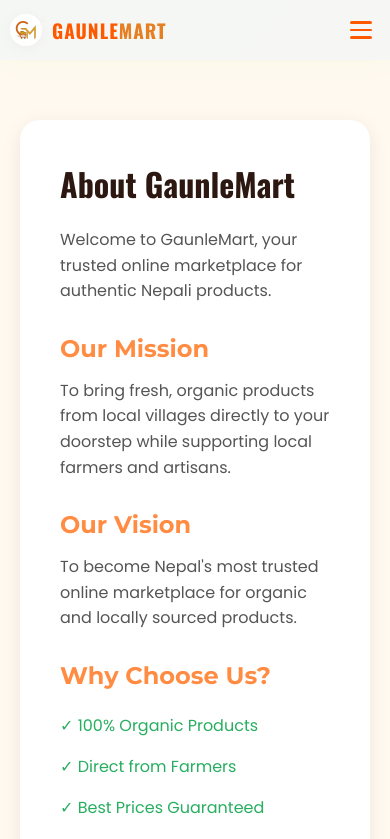
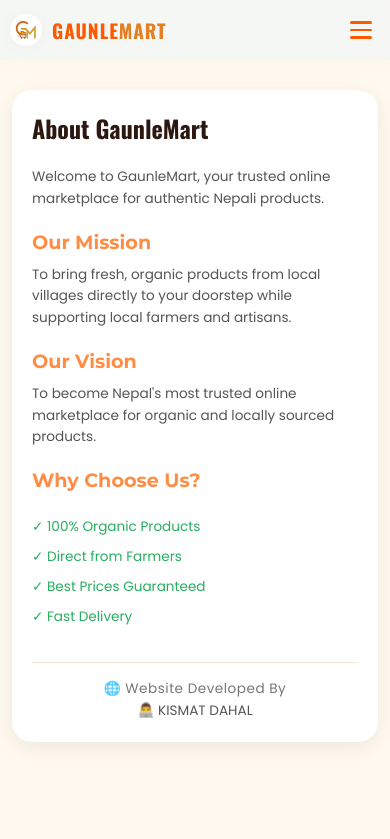
Before and after one commit to kismatdahal1-afk/GaunleMart, a React (Create React App) app: page /about in a window 390 px wide. Shown: the top 839 px of the page. Built offline with nearby package versions, Linux system fonts and the light colour scheme.

Commit message:
Adding Logo on About Page

```diff
--- a/src/pages/About.css
+++ b/src/pages/About.css
@@ -1,7 +1,27 @@
+/* About.css - About page styling with watermark logo and developer credit */
 .about-page {
   padding: 60px 20px;
   background-color: #FFF9F0;
   min-height: calc(100vh - 75px);
+  position: relative;
+}
+
+/* Watermark Logo - Background effect */
+.about-page::before {
+  content: '';
+  position: fixed;
+  top: 50%;
+  left: 50%;
+  transform: translate(-50%, -50%);
+  width: 400px;
+  height: 400px;
+  background-image: url('../images/logo.jpg');
+  background-size: contain;
+  background-repeat: no-repeat;
+  background-position: center;
+  opacity: 0.04;
+  pointer-events: none;
+  z-index: 0;
 }
 
 .about-container {
@@ -11,33 +31,146 @@
   padding: 40px;
   border-radius: 20px;
   box-shadow: 0 5px 20px rgba(0, 0, 0, 0.08);
+  position: relative;
+  z-index: 1;
 }
 
 .about-container h1 {
   font-family: 'Oswald', sans-serif;
   color: #2c1810;
   margin-bottom: 20px;
+  font-size: 2.5rem;
 }
 
 .about-container h2 {
   font-family: 'Montserrat', sans-serif;
   color: #FF8C42;
   margin: 30px 0 15px;
+  font-size: 1.5rem;
 }
 
 .about-container p {
   font-family: 'Poppins', sans-serif;
   color: #555;
   line-height: 1.6;
+  font-size: 1rem;
 }
 
 .about-container ul {
   list-style: none;
   padding: 0;
+  margin: 20px 0 30px;
 }
 
 .about-container li {
   font-family: 'Poppins', sans-serif;
   padding: 8px 0;
   color: #27ae60;
+  font-size: 1rem;
+  display: flex;
+  align-items: center;
+  gap: 8px;
 }
+
+/* Developer Credit Section */
+.developer-credit {
+  margin-top: 40px;
+  padding-top: 20px;
+  border-top: 1px solid #f0e6d3;
+  text-align: center;
+}
+
+.credit-text {
+  font-family: 'Poppins', sans-serif;
+  font-size: 0.85rem;
+  color: #8B6914;
+  letter-spacing: 0.5px;
+  margin: 0;
+  opacity: 0.8;
+  transition: opacity 0.3s ease;
+}
+
+.credit-text:hover {
+  opacity: 1;
+}
+
+/* ========== RESPONSIVE DESIGN ========== */
+@media screen and (max-width: 768px) {
+  .about-page {
+    padding: 40px 15px;
+  }
+
+  .about-page::before {
+    width: 250px;
+    height: 250px;
+    opacity: 0.03;
+  }
+
+  .about-container {
+    padding: 25px;
+  }
+
+  .about-container h1 {
+    font-size: 1.8rem;
+  }
+
+  .about-container h2 {
+    font-size: 1.3rem;
+    margin: 20px 0 10px;
+  }
+
+  .about-container p {
+    font-size: 0.9rem;
+  }
+
+  .about-container li {
+    font-size: 0.9rem;
+    padding: 6px 0;
+  }
+
+  .developer-credit {
+    margin-top: 30px;
+    padding-top: 15px;
+  }
+
+  .credit-text {
+    font-size: 0.75rem;
+  }
+}
+
+@media screen and (max-width: 480px) {
+  .about-page {
+    padding: 30px 12px;
+  }
+
+  .about-page::before {
+    width: 180px;
+    height: 180px;
+    opacity: 0.02;
+  }
+
+  .about-container {
+    padding: 20px;
+  }
+
+  .about-container h1 {
+    font-size: 1.5rem;
+  }
+
+  .about-container h2 {
+    font-size: 1.2rem;
+  }
+
+  .about-container p {
+    font-size: 0.85rem;
+  }
+
+  .about-container li {
+    font-size: 0.85rem;
+    padding: 5px 0;
+  }
+
+  .credit-text {
+    font-size: 0.7rem;
+  }
+}
--- a/src/pages/About.js
+++ b/src/pages/About.js
@@ -1,4 +1,4 @@
-// About.js - Simple about page
+// About.js - About page with watermark logo and developer credit
 import React from 'react';
 import './About.css';
 
@@ -22,6 +22,12 @@
           <li>✓ Best Prices Guaranteed</li>
           <li>✓ Fast Delivery</li>
         </ul>
+
+        {/* Developer Credit Section - Added */}
+<div className="developer-credit">
+  <p className="credit-text">🌐 Website Developed By</p>
+  <p className="credit-name">👨‍💻 KISMAT DAHAL</p>
+</div>
       </div>
     </div>
   );
```
Also changed, not shown: src/images/lg.jpg (deleted).
